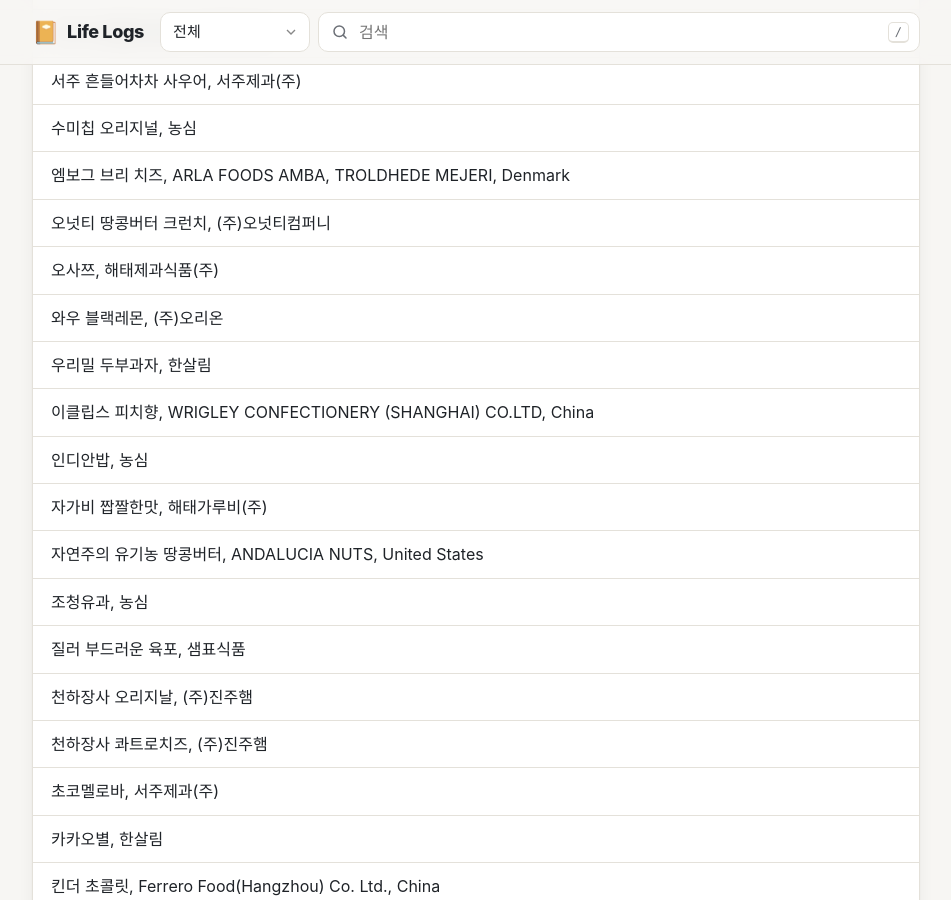
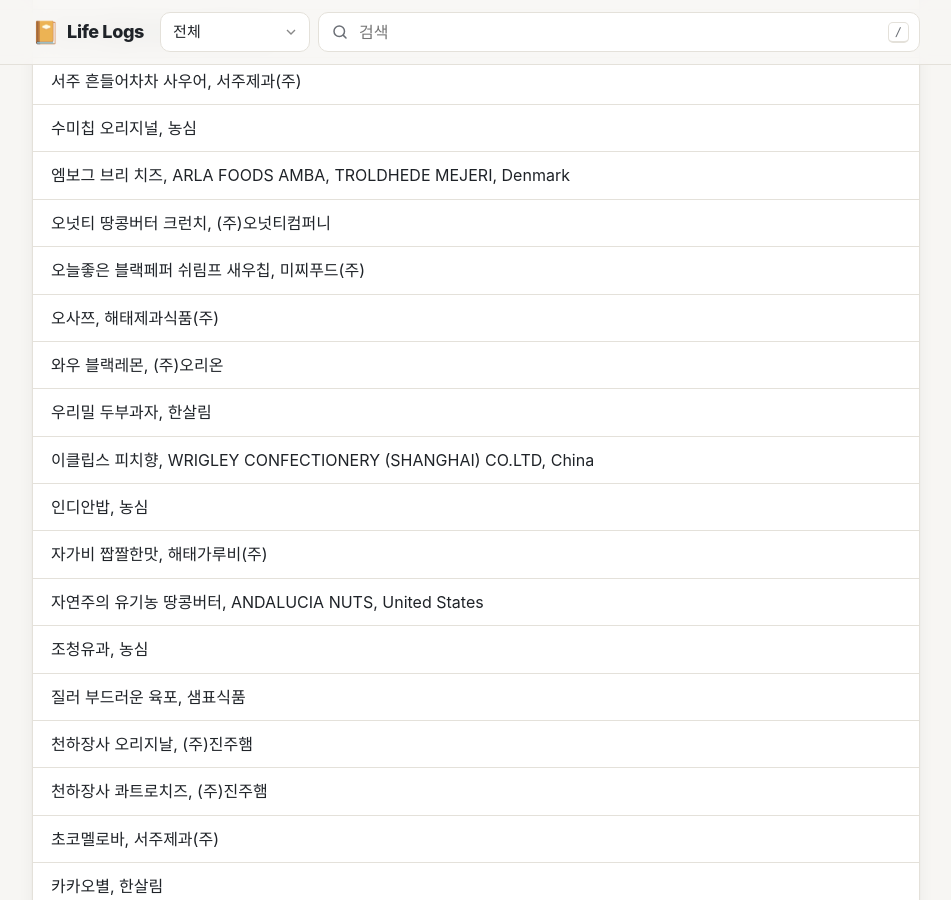
Before and after one commit to izeye/life-logs, a Jekyll site: the page built from foods.md, in a window 1280 px wide and 900 px high, scrolled down 1361 px. Shown: the whole window, without its empty margins (164-1115 px from the left). Built offline with Jekyll 4.4.1, drawn with Linux system fonts in a browser that asks for light colours; some web fonts are replaced; our own code applies the rules of GitHub Pages for plain Markdown files; Markdown is read by kramdown in place of the engine named in the settings.

Commit message:
Add "오늘좋은 블랙페퍼 쉬림프 새우칩" entry
Co-Authored-By: Claude Opus 5.5 <noreply@anthropic.com>

```diff
--- a/foods.md
+++ b/foods.md
@@ -29,6 +29,7 @@
 * 수미칩 오리지널, 농심
 * 엠보그 브리 치즈, ARLA FOODS AMBA, TROLDHEDE MEJERI, Denmark
 * 오넛티 땅콩버터 크런치, (주)오넛티컴퍼니
+* 오늘좋은 블랙페퍼 쉬림프 새우칩, 미찌푸드(주)
 * 오사쯔, 해태제과식품(주)
 * 와우 블랙레몬, (주)오리온
 * 우리밀 두부과자, 한살림
```
